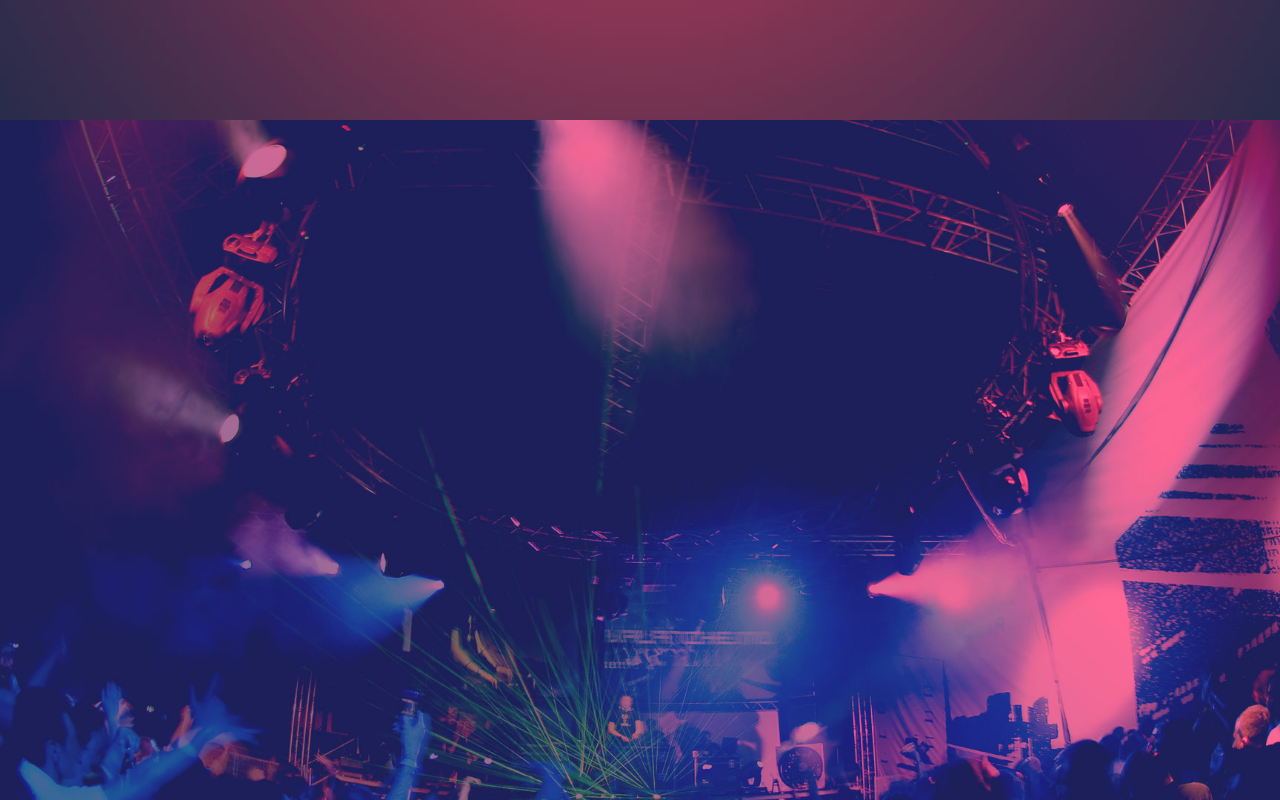
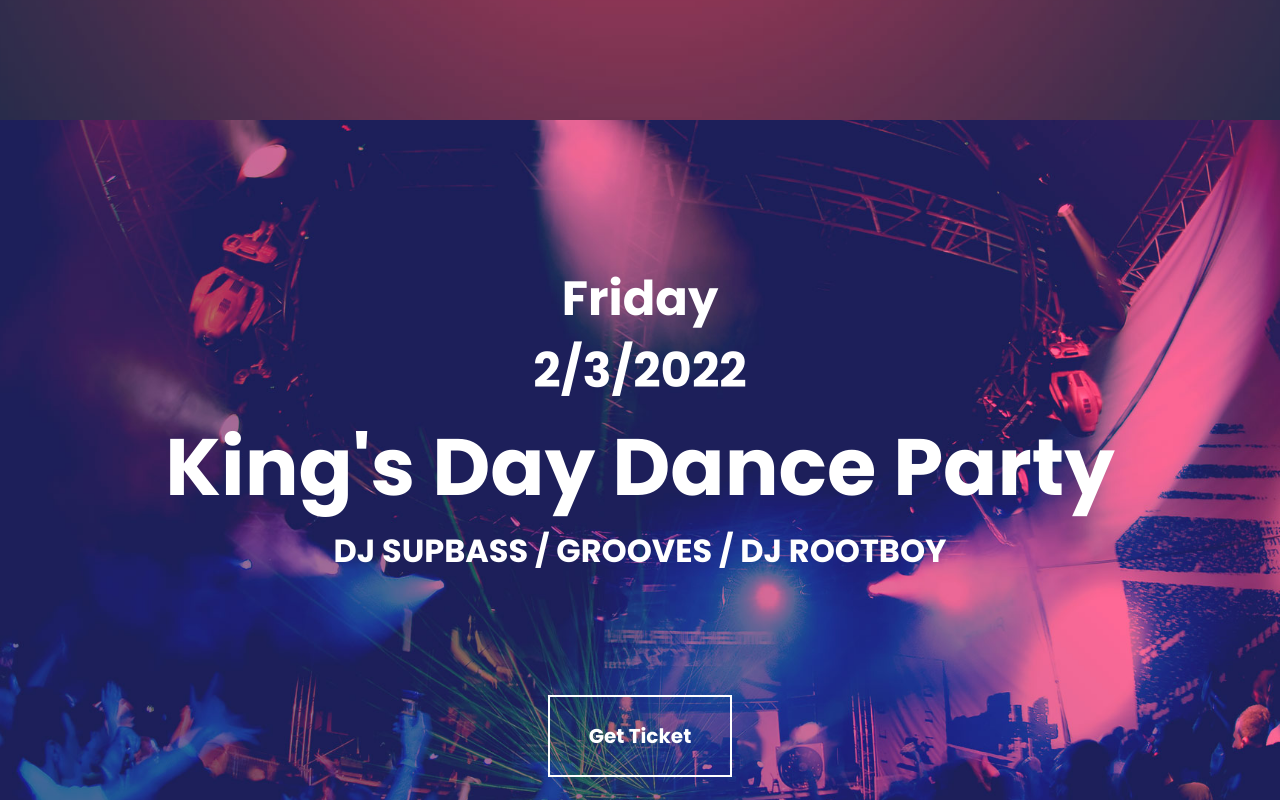
Before and after one commit to prabhat-021/EPOQUE-Prastuti, a React (Create React App) app in the folder Client/: page / in a window 1280 px wide. Shown: the part 1480-2280 px from the top of the page. Built offline with nearby package versions, Linux system fonts and the light colour scheme.

Commit message:
event details section added

```diff
--- a/Client/src/index.css
+++ b/Client/src/index.css
@@ -1,4 +1,6 @@
+@import url('https://fonts.googleapis.com/css2?family=Poppins:wght@200;300;400;500;600;700;800&display=swap');
 *{
     margin: 0;
     padding: 0;
+    font-family: 'Poppins', sans-serif;
 }
--- a/Client/src/pages/Home/Home.css
+++ b/Client/src/pages/Home/Home.css
@@ -1,10 +1,18 @@
+
 .sec {
+    display: flex;
+    align-items: center;
+    justify-content: center;
+    flex-direction: column;
+
+    text-align: center;
     color: white;
     background-attachment: fixed;
     background-position: center;
     background-repeat: no-repeat;
     background-size: cover;
 }
+
 
 .bg-1{
     background-image: url('../../assets//images/1.jpg');
@@ -39,3 +47,35 @@
     width: 100%;
     height: 100vh;
 }
+.sec-eve-day{
+    font-size: 6vmin;
+    font-weight: bolder;
+}
+.sec-eve-nam{
+    font-size: 10vmin;
+    font-weight: bolder;
+    cursor: pointer;
+}
+.sec-eve-nam:hover{
+    color: rgb(30, 104, 252);
+}
+.sec-det-eve{
+    font-size: 4vmin;
+    font-weight: bold;
+}
+
+.btn{
+
+    margin-top: 15vh;
+    font-size: 20px;
+    color: white;
+    border: 2px solid white;
+    background: transparent;
+    font-weight: bold;
+    padding: 3vh 3vw;
+    cursor: pointer;
+}
+.btn:hover{
+    border-color:  rgb(30, 104, 252);
+    color:  rgb(30, 104, 252);
+}
--- a/Client/src/pages/Home/Home.js
+++ b/Client/src/pages/Home/Home.js
@@ -5,10 +5,30 @@ return(
     <>
     <section className='bg-1 sec'></section>
     <section className='bg-2 sec'></section>
-    <section className='bg-3 sec'></section>
-    <section className='bg-4 sec'></section>
-    <section className='bg-5 sec'></section>
+    <section className='bg-3 sec'>
+
+   <div className='sec-eve-day'>Friday</div>
+   <div className='sec-eve-day' >2/3/2022</div>
+   <div className='sec-eve-nam'>King's Day Dance Party</div>
+   <div className='sec-det-eve'>DJ SUPBASS / GROOVES / DJ ROOTBOY</div>
+   <button className='btn' >Get Ticket</button>
+    </section>
+    <section className='bg-4 sec'>
+    <div className='sec-eve-day'>SATURDAY</div>
+   <div className='sec-eve-day' >22/10/2016</div>
+   <div className='sec-eve-nam'>BIG CITY LIGHTS PARTY</div>
+   <div className='sec-det-eve'>DJ SUPBASS / GROOVES / DJ ROOTBOY</div>
+   <button className='btn' >Get Ticket</button>
+    </section>
+    <section className='bg-5 sec'>
+    <div className='sec-eve-day'>SUNDAY</div>
+   <div className='sec-eve-day' >23/10/2016</div>
+   <div className='sec-eve-nam'>COCKTAIL LONG NIGHT PARTY</div>
+   <div className='sec-det-eve'>DJ SUPBASS / GROOVES / DJ ROOTBOY</div>
+   <button className='btn' >Get Ticket</button>
+    </section>
     <section className='bg-6 sec'></section>
+    <section className='eve-gallary'></section>
     </>
 )
 
```
